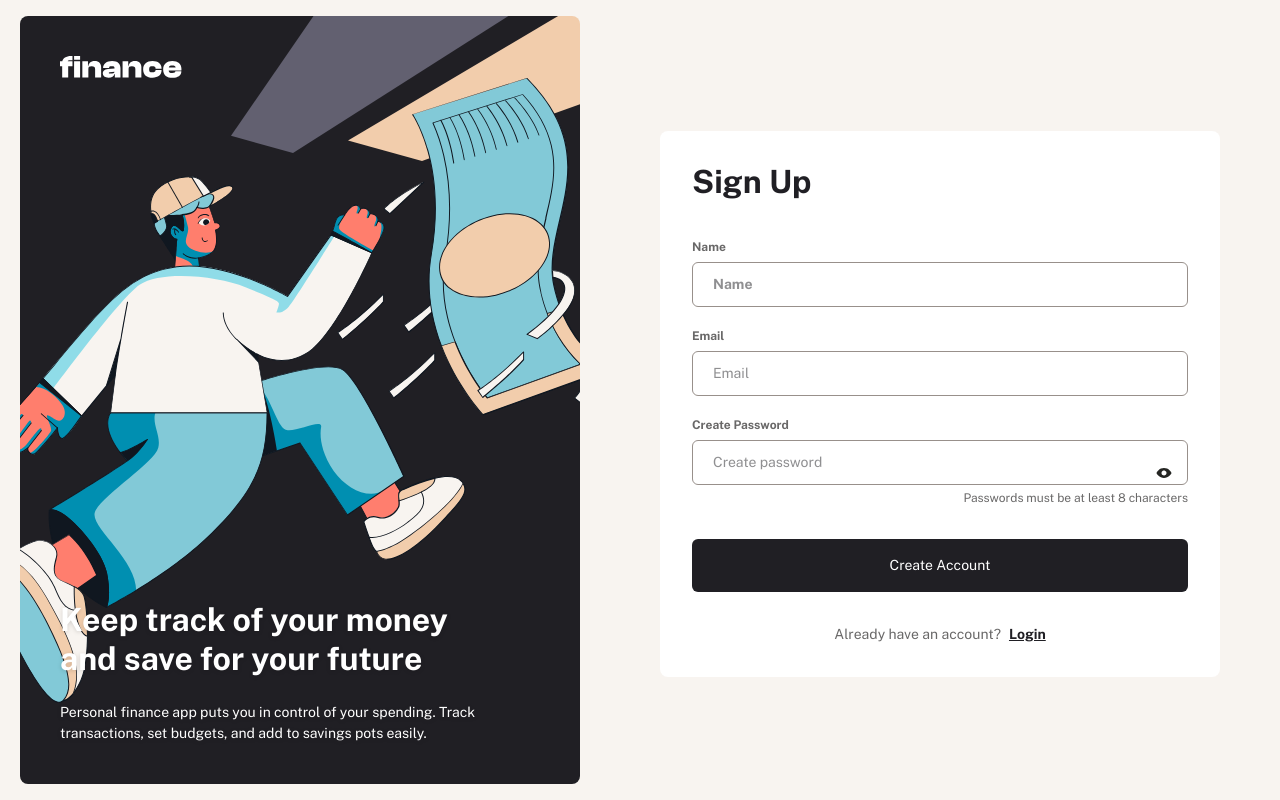
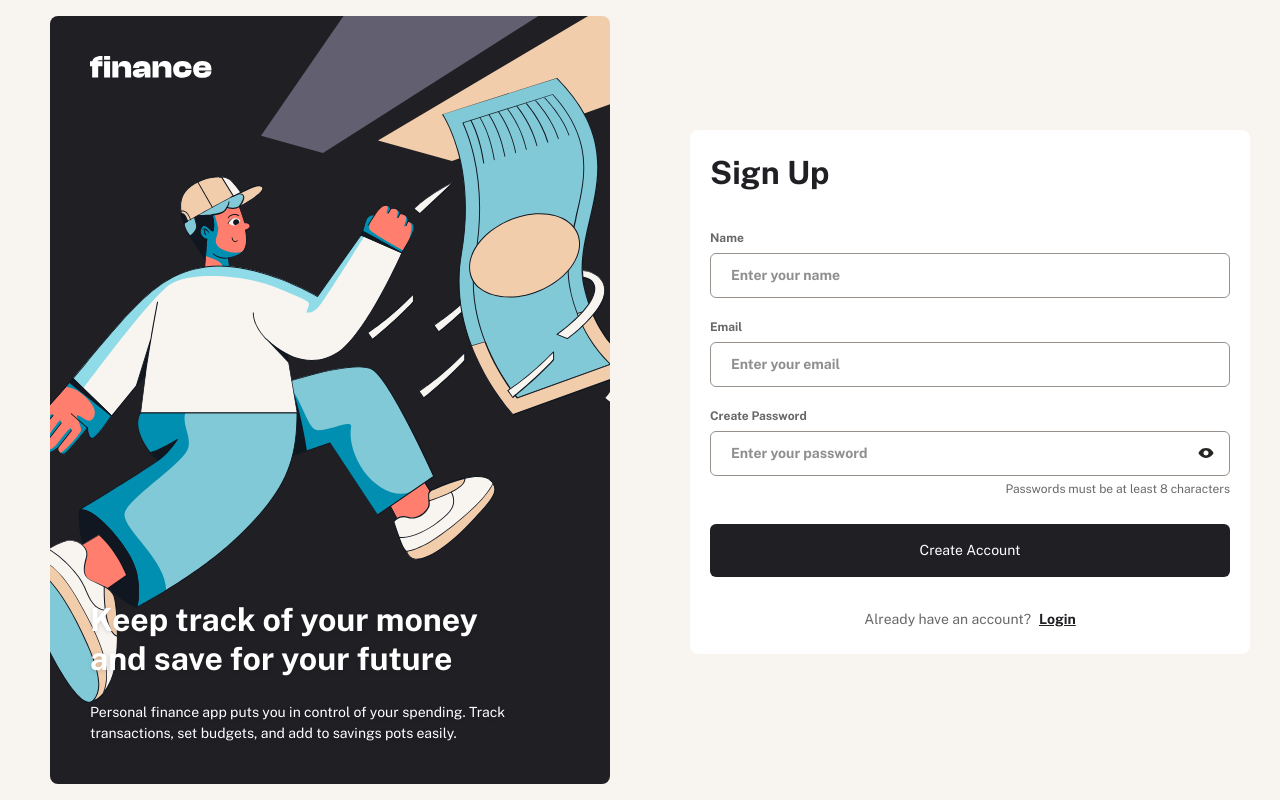
Before and after one commit to twx0504/personal-finance-app, a React (Vite) app: page /register in a window 1280 px wide. Built offline with nearby package versions, Linux system fonts and the light colour scheme.

Commit message:
Refactor auth form

```diff
--- a/package.json
+++ b/package.json
@@ -7,7 +7,8 @@
     "dev": "vite",
     "build": "vite build",
     "lint": "eslint .",
-    "preview": "vite preview"
+    "preview": "vite preview",
+    "host": "vite --host"
   },
   "dependencies": {
     "react": "^19.2.4",
--- /dev/null
+++ b/src/components/AuthForm.jsx
@@ -0,0 +1,20 @@
+import SubmitButton from "../components/SubmitButton";
+import FormFooter from "../components/FormFooter";
+const AuthForm = ({
+  formTitle,
+  children,
+  submitButtonConfig,
+  formFooterConfig,
+}) => {
+  return (
+    <form className="w-9/10 bg-white pl-250 pr-250 pt-300 pb-300 m-200 mt-0 md:w-140 rounded-lg space-y-200">
+      <h1 className="text-preset-1 mb-400">{formTitle}</h1>
+      {/* Children is supposed to be input element / components */}
+      {children}
+      <SubmitButton {...submitButtonConfig} />
+      <FormFooter {...formFooterConfig} />
+    </form>
+  );
+};
+
+export default AuthForm;
--- /dev/null
+++ b/src/components/FormFooter.jsx
@@ -0,0 +1,17 @@
+import { Link } from "react-router";
+
+const FormRedirectLink = ({ description, to, actionText }) => {
+  return (
+    <p className="text-preset-4 text-center text-grey-500">
+      <span className="pr-100">{description}</span>
+      <Link
+        className="inline-block text-preset-4-bold text-grey-900 underline"
+        to={to}
+      >
+        {actionText}
+      </Link>
+    </p>
+  );
+};
+
+export default FormRedirectLink;
--- /dev/null
+++ b/src/components/PasswordInput.jsx
@@ -0,0 +1,28 @@
+import InputField from "./TextInput";
+import eyeIcon from "../assets/images/icon-show-password.svg";
+
+const PasswordInput = ({ helperText, ...props }) => {
+  return (
+    /* Wrapper needed to compensate for absolutely positioned children (helper text, eye button)
+   that are taken out of normal flow. Extra bottom padding adjusts based on whether
+   helperText is present, since it adds additional visual height below the input. */
+    <div className={helperText ? "pb-400" : "pb-200"}>
+      <InputField {...props}>
+        {helperText && (
+          <p className="absolute right-0 text-preset-5 mt-50 text-grey-500">
+            {helperText}
+          </p>
+        )}
+        <button
+          type="button"
+          className="w-200 h-200 absolute right-200 top-1/2 -translate-y-1/2 cursor-pointer"
+          aria-label="Show password"
+        >
+          <img className="w-200 h-200" src={eyeIcon} alt="" />
+        </button>
+      </InputField>
+    </div>
+  );
+};
+
+export default PasswordInput;
--- /dev/null
+++ b/src/components/SubmitButton.jsx
@@ -0,0 +1,14 @@
+const SubmitButton = ({ buttonName }) => {
+  return (
+    <>
+      <button
+        type="submit"
+        className="text-preset-4 block w-full mb-400 bg-grey-900 text-white h-13.25 rounded-md cursor-pointer"
+      >
+        {buttonName}
+      </button>
+    </>
+  );
+};
+
+export default SubmitButton;
--- /dev/null
+++ b/src/components/TextInput.jsx
@@ -0,0 +1,22 @@
+const TextInput = ({ id, labelTitle, children, ...props }) => {
+  return (
+    <>
+      <label className="text-preset-5-bold text-grey-500" htmlFor={id}>
+        {labelTitle}
+      </label>
+
+      {/* Relative wrapper — allows absolutely positioned children (e.g. eye button, helper text) to anchor to this input */}
+      <div className="relative">
+        <input
+          id={id}
+          className="text-preset-4-bold block mt-50 peer w-full h-11.25 border border-beige-500 rounded-md pt-150 pb-150 pl-250 pr-250"
+          {...props}
+        />
+        {/* If children is undefined, null, or false, render nothing, which is the intentional behavior in this component. */}
+        {children}
+      </div>
+    </>
+  );
+};
+
+export default TextInput;
--- a/src/layouts/Auth.jsx
+++ b/src/layouts/Auth.jsx
@@ -7,16 +7,16 @@ const Auth = ({ user }) => {
     return <Navigate to="/" />;
   }
   return (
-    <div className="h-screen xl:flex xl:items-center max-w-360 m-auto">
-      <header className="xl:hidden bg-grey-900 m-auto h-17.5 flex justify-center items-center rounded-b-lg">
+    <div className="max-w-360 h-screen m-auto flex flex-col xl:flex-row xl:items-center">
+      <header className="bg-grey-900 h-17.5 flex justify-center items-center rounded-b-lg xl:hidden">
         <div>
           <Logo />
         </div>
       </header>
-      <aside className="hidden xl:block m-250">
+      <aside className="hidden xl:flex xl:justify-center xl:m-250 xl:flex-1 ">
         <Hero />
       </aside>
-      <main className="h-[calc(100vh-4.375rem)] pt-300 flex justify-center items-center xl:grow xl:h-screen">
+      <main className="flex-1 flex justify-center items-center xl:h-screen">
         <Outlet />
       </main>
     </div>
--- a/src/pages/Login.jsx
+++ b/src/pages/Login.jsx
@@ -1,65 +1,43 @@
-import { Link } from "react-router";
-import eyeIcon from "../assets/images/icon-show-password.svg";
+import TextInput from "../components/TextInput";
+import PasswordInput from "../components/PasswordInput";
+import AuthForm from "../components/AuthForm";
+
+const submitButtonConfig = {
+  buttonName: "Login",
+};
+
+const formFooterConfig = {
+  description: "Need to create an account?",
+  to: "/register",
+  actionText: "Sign Up",
+};
+
 const Login = () => {
   return (
-    <form className="bg-white p-400 m-200 mt-0 md:w-140 rounded-lg">
-      <h1 className="text-preset-1 mb-400">Login</h1>
-      <div className="mb-200">
-        <label
-          className="text-preset-5-bold text-grey-500"
-          htmlFor="login-email"
+    <AuthForm
+      formTitle="Login"
+      submitButtonConfig={submitButtonConfig}
+      formFooterConfig={formFooterConfig}
     >
-          Email
-        </label>
-        <input
+      <TextInput
         id="login-email"
-          className="text-preset-4 block mt-50 peer w-full h-11.25 border border-beige-500 rounded-md pt-150 pb-150 pl-250 pr-250"
+        labelTitle="Email"
         type="email"
         name="email"
-          placeholder="Email"
-          required
+        placeholder="Enter your email"
         autoComplete="email"
+        required={true}
       />
-      </div>
-      <div className="mb-400">
-        <label
-          className="text-preset-5-bold text-grey-500"
-          htmlFor="login-password"
-        >
-          Password
-        </label>
-        <div className="relative">
-          <input
+      <PasswordInput
         id="login-password"
-            className="text-preset-4 block mt-50 peer w-full h-11.25 border border-beige-500 rounded-md pt-150 pb-150 pl-250 pr-500"
+        labelTitle="Password"
         type="password"
         name="password"
-            placeholder="Password"
-            required
+        placeholder="Enter your password"
         autoComplete="current-password"
+        required={true}
       />
-          <button
-            type="button"
-            className="w-200 h-200 absolute right-200 top-[50%] -translate-y-1/2 cursor-pointer"
-            aria-label="Show password"
-          >
-            <img className="w-200 h-200" src={eyeIcon} alt="" />
-          </button>
-        </div>
-      </div>
-      <button className="text-preset-4 block w-full mb-400 bg-grey-900 text-white h-13.25 rounded-md cursor-pointer">
-        Login
-      </button>
-      <p className="text-preset-4 text-center text-grey-500">
-        <span className="pr-100">Need to create an account?</span>
-        <Link
-          className="inline-block text-preset-4-bold text-grey-900 underline"
-          to="/register"
-        >
-          Sign up
-        </Link>
-      </p>
-    </form>
+    </AuthForm>
   );
 };
 
--- a/src/pages/Register.jsx
+++ b/src/pages/Register.jsx
@@ -1,94 +1,53 @@
-import { Link } from "react-router";
-/* Finish Responsiveness */
-/* Refactor Input */
-/* Refactor Form */
-/* Implement basic logic */
+import TextInput from "../components/TextInput";
+import PasswordInput from "../components/PasswordInput";
+import AuthForm from "../components/AuthForm";
 
-import eyeIcon from "../assets/images/icon-show-password.svg";
+const submitButtonConfig = {
+  buttonName: "Create Account",
+};
+
+const formFooterConfig = {
+  description: "Already have an account?",
+  to: "/login",
+  actionText: "Login",
+};
+
 const Register = () => {
   return (
-    <form className="bg-white p-400 m-200 mt-0 md:w-140 rounded-lg">
-      <h1 className="text-preset-1 mb-400">Sign Up</h1>
-      <div className="mb-200 ">
-        <label
-          className="text-preset-5-bold text-grey-500"
-          htmlFor="register-name"
+    <AuthForm
+      formTitle="Sign Up"
+      submitButtonConfig={submitButtonConfig}
+      formFooterConfig={formFooterConfig}
     >
-          Name
-        </label>
-        <div className="relative">
-          <input
+      <TextInput
         id="register-name"
-            className="text-preset-4-bold block mt-50 peer w-full h-11.25 border border-beige-500 rounded-md pt-150 pb-150 pl-250 pr-250"
         type="text"
+        labelTitle="Name"
         name="name"
-            placeholder="Name"
-            required
+        placeholder="Enter your name"
         autoComplete="name"
+        required={true}
       />
-        </div>
-      </div>
-      <div className="mb-200">
-        <label
-          className="text-preset-5-bold text-grey-500"
-          htmlFor="register-email"
-        >
-          Email
-        </label>
-        <div className="relative">
-          <input
+      <TextInput
         id="register-email"
-            className="text-preset-4 block mt-50 peer w-full h-11.25 border border-beige-500 rounded-md pt-150 pb-150 pl-250 pr-250"
         type="email"
+        labelTitle="Email"
         name="email"
-            placeholder="Email"
-            required
+        placeholder="Enter your email"
         autoComplete="email"
+        required={true}
       />
-        </div>
-      </div>
-      <div className="mb-400">
-        <label
-          className="text-preset-5-bold text-grey-500"
-          htmlFor="register-password"
-        >
-          Create Password
-        </label>
-        <div className="relative">
-          <input
+      <PasswordInput
+        helperText="Passwords must be at least 8 characters"
         id="register-password"
-            className="text-preset-4 block mt-50 peer w-full h-11.25 border border-beige-500 rounded-md pt-150 pb-150 pl-250 pr-500"
         type="password"
+        labelTitle="Create Password"
         name="password"
-            placeholder="Create password"
-            required
+        placeholder="Enter your password"
         autoComplete="new-password"
+        required={true}
       />
-          <p className="text-preset-5 text-right mt-50 text-grey-500">
-            Passwords must be at least 8 characters
-          </p>
-          <button
-            type="button"
-            className="w-200 h-200 absolute right-200 top-[50%] -translate-y-1/2 cursor-pointer"
-            aria-label="Show password"
-          >
-            <img className="w-200 h-200" src={eyeIcon} alt="" />
-          </button>
-        </div>
-      </div>
-      <button className="text-preset-4 block w-full mb-400 bg-grey-900 text-white h-13.25 rounded-md cursor-pointer">
-        Create Account
-      </button>
-      <p className="text-preset-4 text-center text-grey-500">
-        <span className="pr-100">Already have an account?</span>
-        <Link
-          className="inline-block text-preset-4-bold text-grey-900 underline"
-          to="/login"
-        >
-          Login
-        </Link>
-      </p>
-    </form>
+    </AuthForm>
   );
 };
 
```
Also changed, not shown: src/App.jsx (+8 -9 lines). Lines whose indentation alone changed are shown as unchanged.
